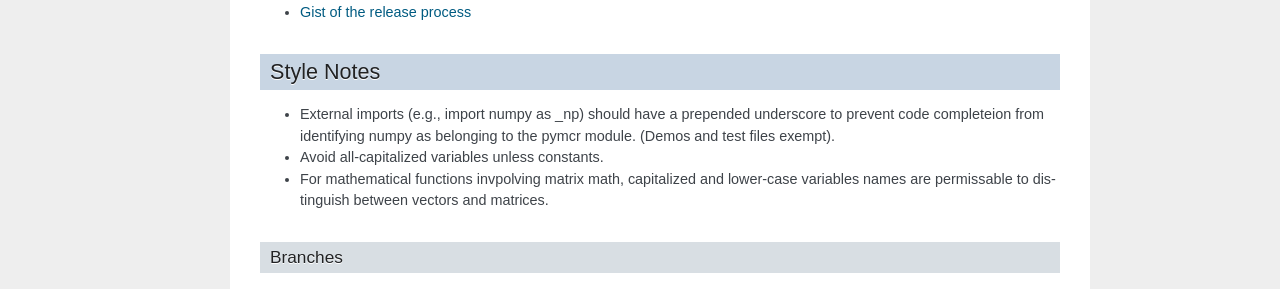
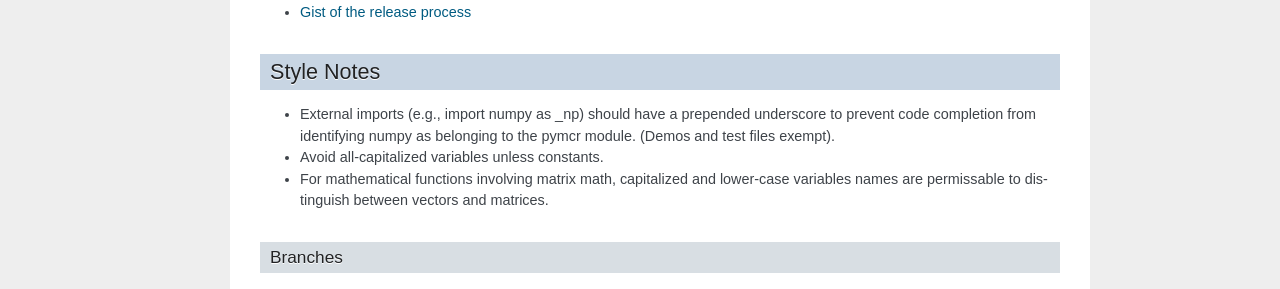
Before and after one commit to usnistgov/pyMCR, a Sphinx documentation site: the page built from docs/source/contribute_link.rst, in a window 1280 px wide. Shown: the part 506-795 px from the top of the page. Built offline with Sphinx 7.4.7, drawn with Linux system fonts in a browser that asks for light colours.

Commit message:
Docs: Spell-checking

```diff
--- a/CHANGELOG.rst
+++ b/CHANGELOG.rst
@@ -16,10 +16,10 @@
 
     -   Non-negative cumulative summation
     -   Zero end-points
-    -   Zero (approx) cumulalative summation end-points (can specify nodes as well)
+    -   Zero (approx) cumulative summation end-points (can specify nodes as well)
     -   Compress or cut values above or below a threshold value
     -   Replace sum-across-features samples (e.g., 0 concentration) with prescribed target
-    -   Enforce a plane ("planarize"). E.g., a concenctration image is a plane.
+    -   Enforce a plane ("planarize"). E.g., a concentration image is a plane.
 
 0.2.1 (18-05-16)
 ----------------
@@ -30,7 +30,7 @@
 ----------------
 
 -   **Total re-write** that is incompatible with earlier version
--   Built-in solvers: nonnegative least squares (scipy.optimize.nnls), ordinary
+-   Built-in solvers: non-negative least squares (scipy.optimize.nnls), ordinary
     least squares (scipy.linalg.lstsq)
 -   Native support for scikit-learn estimators as least squares solvers / regressor
 -   Can now explicitly list and order constraints.
--- a/CONTRIBUTING.rst
+++ b/CONTRIBUTING.rst
@@ -47,10 +47,10 @@
 ~~~~~~~~~~~
 
 -   External imports (e.g., import numpy as _np) should have a prepended underscore to prevent
-    code completeion from identifying numpy as belonging to the pymcr module. (Demos and test files
+    code completion from identifying numpy as belonging to the pymcr module. (Demos and test files
     exempt).
 -   Avoid all-capitalized variables unless constants.
--   For mathematical functions invpolving matrix math, capitalized and lower-case variables names
+-   For mathematical functions involving matrix math, capitalized and lower-case variables names
     are permissable to distinguish between vectors and matrices.
 
 
--- a/README.rst
+++ b/README.rst
@@ -33,7 +33,7 @@
 Currently, it implements a simple alternating regression scheme (MCR-AR). The most common
 implementation is with ordinary least-squares regression, MCR-ALS.
 
-MCR with non0negativity constraints on both matrices is the same as nonnegative matrix factorization (NMF). Historically,
+MCR with non0negativity constraints on both matrices is the same as non-negative matrix factorization (NMF). Historically,
 other names were used for MCR as well:
 
 -   Self modeling mixture analysis (SMMA)
@@ -61,7 +61,7 @@
     -   Non-negativity of cumulative summation
     -   Compress or cut values above or below a threshold value
     -   Replace sum-across-features samples (e.g., 0 concentration) with prescribed target
-    -   Enforce a plane ("planarize"). E.g., a concenctration image is a plane.
+    -   Enforce a plane ("planarize"). E.g., a concentration image is a plane.
 
 -   Error metrics / Loss function
 
--- a/docs/source/index.rst
+++ b/docs/source/index.rst
@@ -83,7 +83,7 @@
     -   Non-negativity of cumulative summation
     -   Compress or cut values above or below a threshold value
     -   Replace sum-across-features samples (e.g., 0 concentration) with prescribed target
-    -   Enforce a plane ("planarize"). E.g., a concenctration image is a plane.
+    -   Enforce a plane ("planarize"). E.g., a concentration image is a plane.
 
 -   Error metrics / Loss function
 
```
